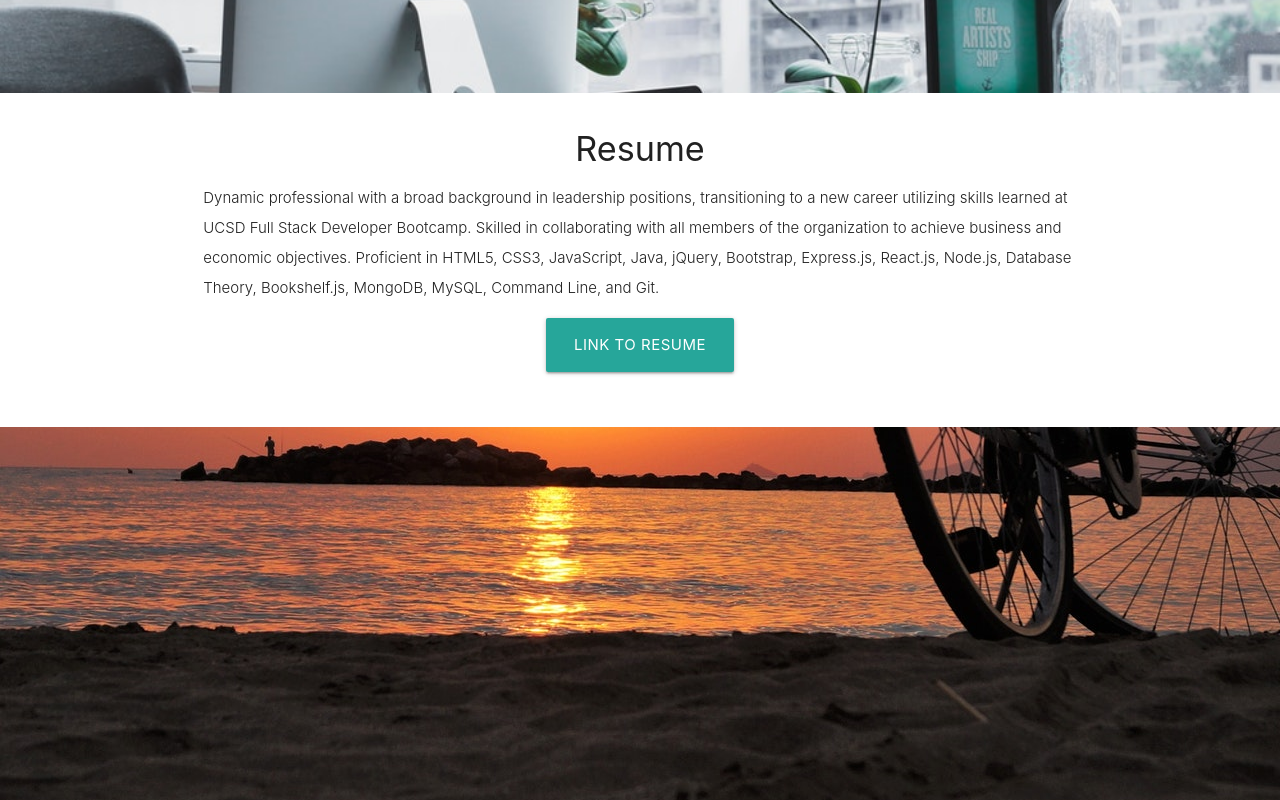
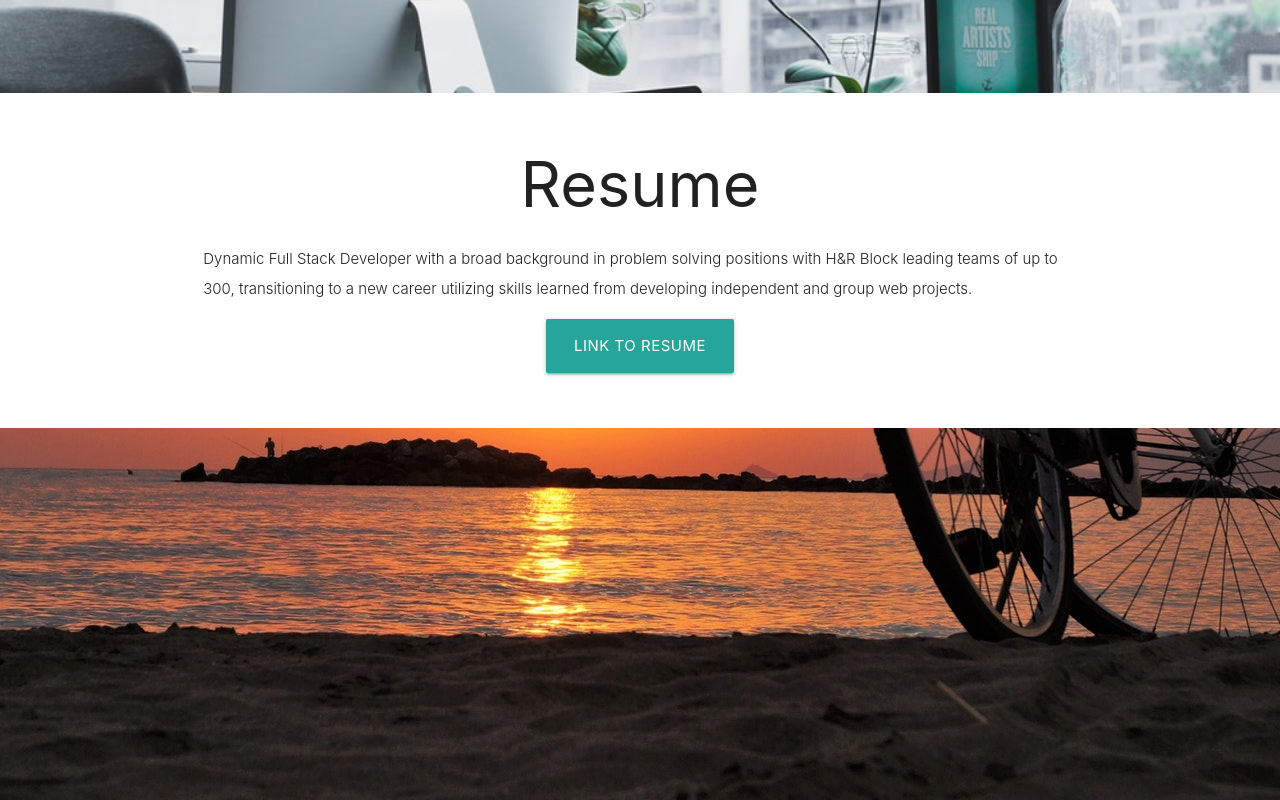
Before and after one commit to calberg/calberg.github.io, a plain HTML site: page index.html in a window 1280 px wide. Shown: the part 1400-2200 px from the top of the page. Drawn offline with nearby package versions, Linux system fonts and the light colour scheme.

Commit message:
Updated Resume portion

```diff
--- a/index.html
+++ b/index.html
@@ -105,8 +105,8 @@
       <div class="row">
         <div class="col s12 center">
           <h5><i class="mdi-content-send brown-text"></i></h5>
-          <h4>Resume</h4>
-          <p class="left-align light">Dynamic professional with a broad background in leadership positions, transitioning to a new career utilizing skills learned at UCSD Full Stack Developer Bootcamp. Skilled in collaborating with all members of the organization to achieve business and economic objectives. Proficient in HTML5, CSS3, JavaScript, Java, jQuery, Bootstrap, Express.js, React.js, Node.js, Database Theory, Bookshelf.js, MongoDB, MySQL, Command Line, and Git.</p>
+          <h1>Resume</h1>
+          <p class="left-align light">Dynamic Full Stack Developer with a broad background in problem solving positions with H&R Block leading teams of up to 300, transitioning to a new career utilizing skills learned from developing independent and group web projects.</p>
           <div class="row center">
               <a href="assets/Documents/chris_alberg_resume.docx" id="download-button" class="btn-large waves-effect waves-light gray darken-3">Link to Resume</a>
             </div>
```
